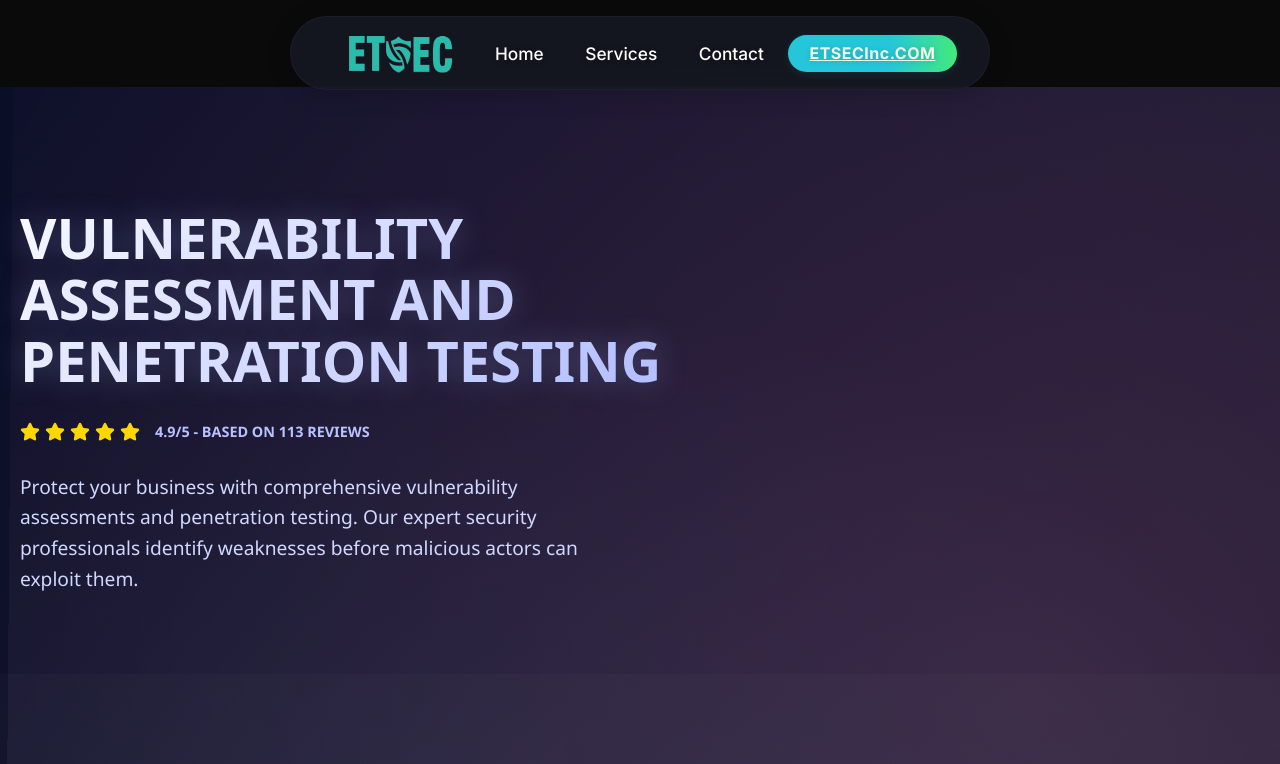
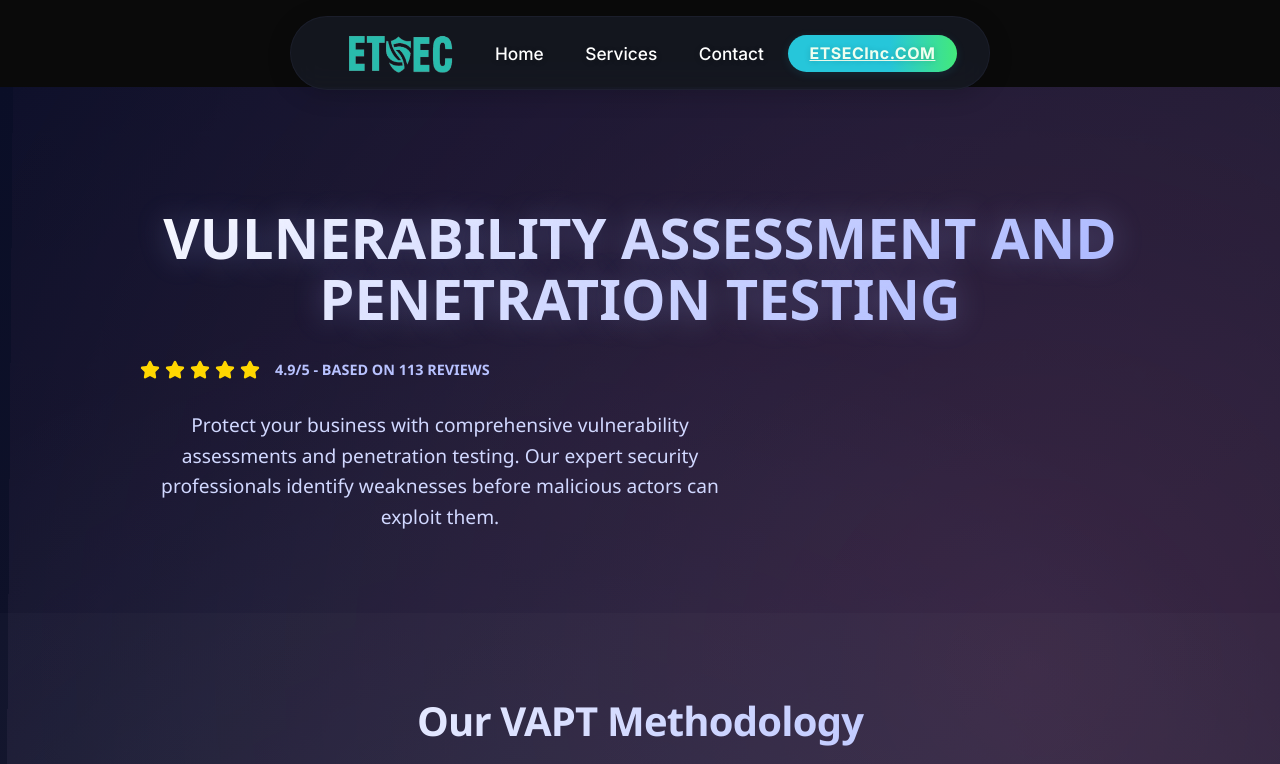
Before and after one commit to AryanRathore04/Etsec_service, a React (Create React App) app: page /vapt-services in a window 1280 px wide. Shown: the top 764 px of the page. Built offline with nearby package versions, Linux system fonts and the light colour scheme.

Commit message:
Update hero layout CSS to single column after removing form
cgen-924dd955b5ce414885fbb1e943ea2d13

```diff
--- a/src/pages/VAPTServices.css
+++ b/src/pages/VAPTServices.css
@@ -56,12 +56,9 @@
 }
 
 .vapt-hero-content {
-  max-width: 1400px;
+  max-width: 1000px;
   margin: 0 auto;
-  display: grid;
-  grid-template-columns: 1fr 400px;
-  gap: 60px;
-  align-items: start;
+  text-align: center;
 }
 
 .vapt-hero-left {
```
